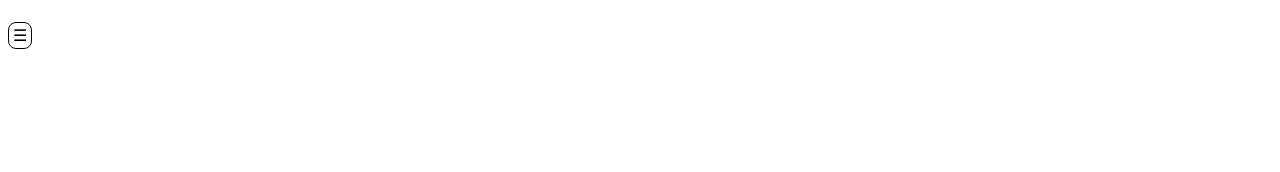
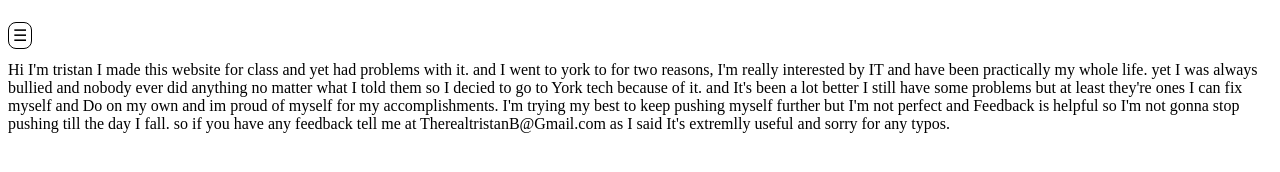
Before and after one commit to TristanB777/TristanB777.github.io, a plain HTML site: page about.html in a window 1280 px wide. Drawn offline with Linux system fonts and the light colour scheme.

Commit message:
Update about.html

```diff
--- a/about.html
+++ b/about.html
@@ -21,5 +21,7 @@
         <br>
         <a href="#" onclick="showhide()">☰</a>
     </div>
+
+    <p>Hi I'm tristan I made this website for class and yet had problems with it. and I went to york to for two reasons, I'm really interested by IT and have been practically my whole life. yet I was always bullied and nobody ever did anything no matter what I told them so I decied to go to York tech because of it. and It's been a lot better I still have some problems but at least they're ones I can fix myself and Do on my own and im proud of myself for my accomplishments. I'm trying my best to keep pushing myself further but I'm not perfect and Feedback is helpful so I'm not gonna stop pushing till the day I fall. so if you have any feedback tell me at TherealtristanB@Gmail.com as I said It's extremlly useful and sorry for any typos.</p>
 </body>
 </html>
```
